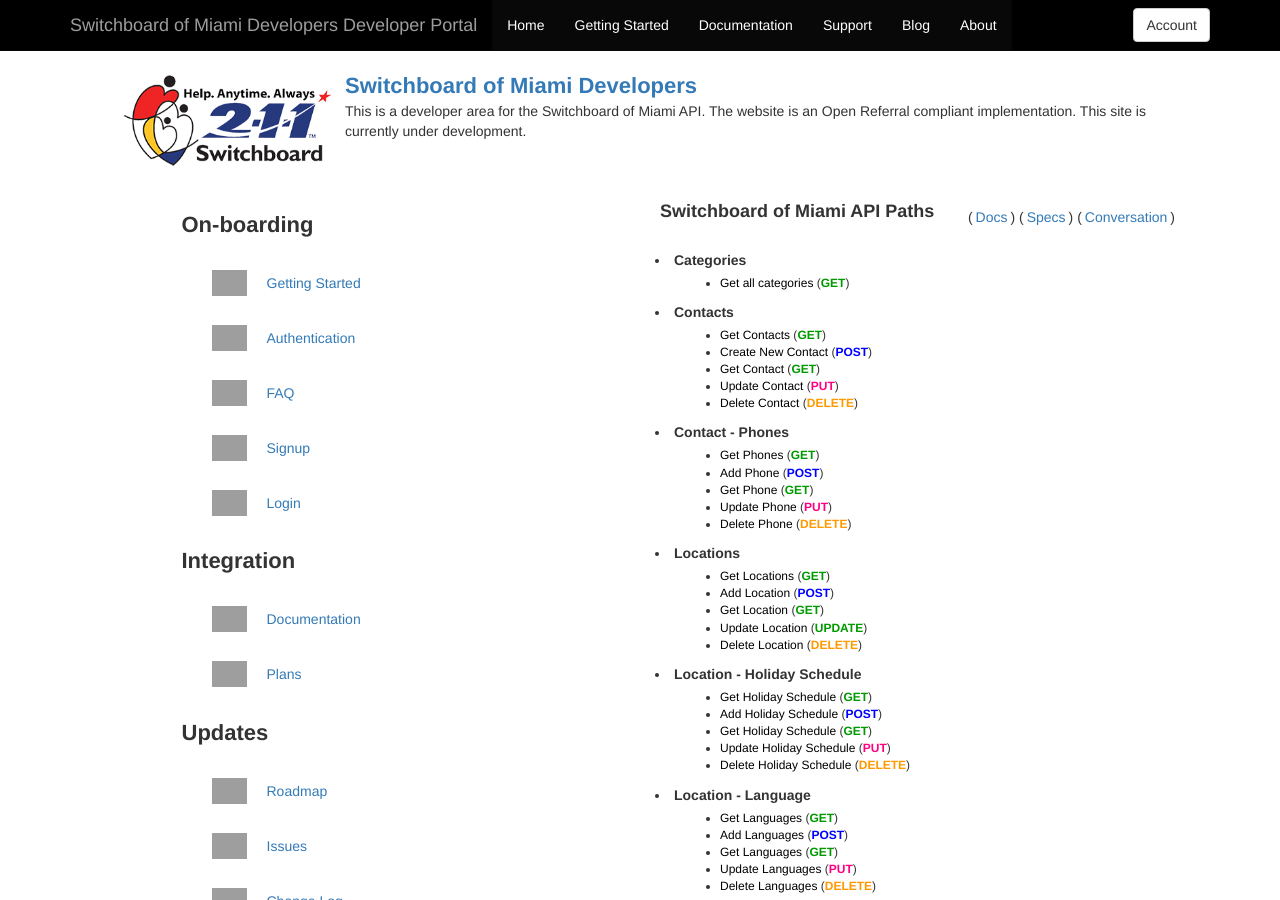
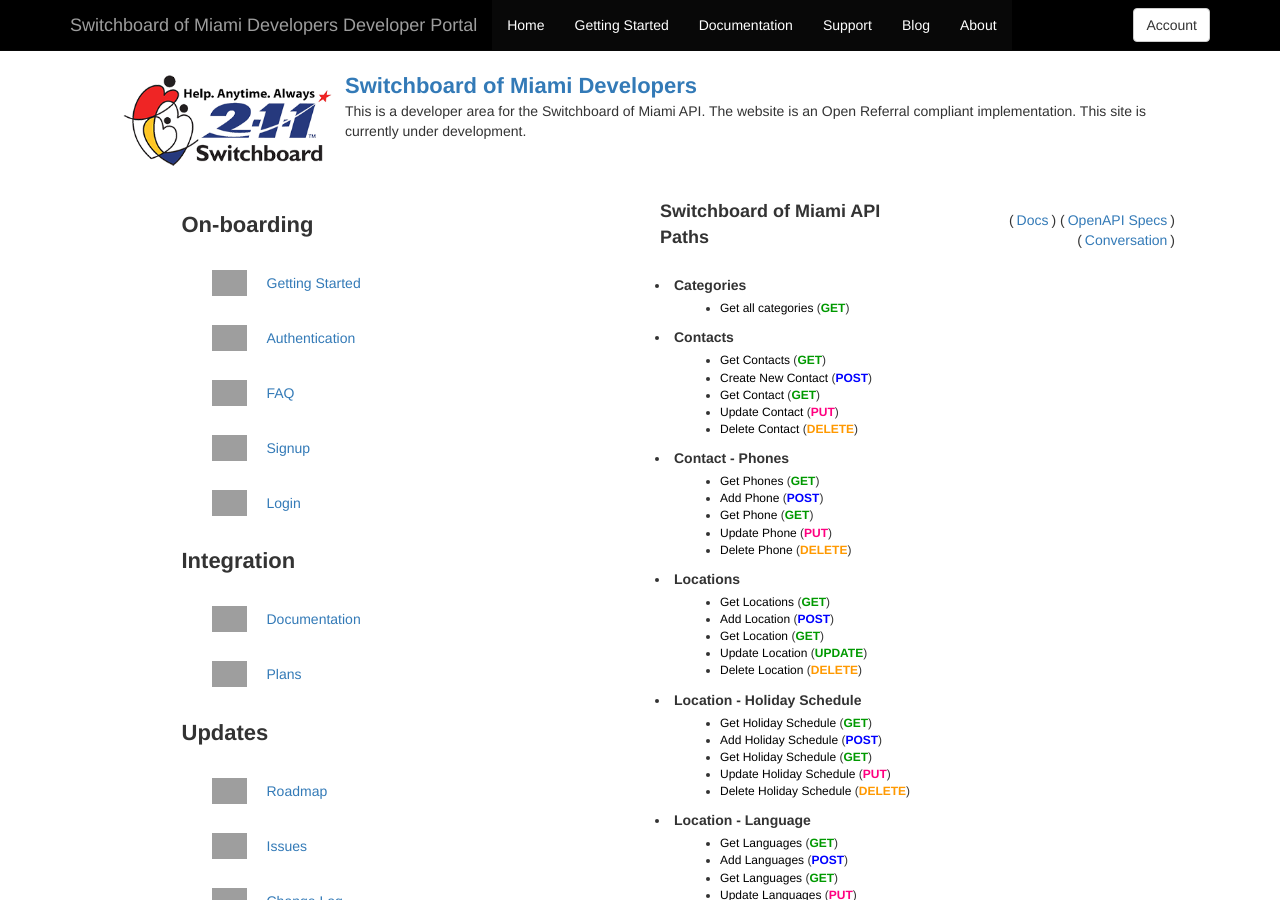
Before and after one commit to xrysanthos/developer-portal, a Jekyll site: the page built from index.html, in a window 1280 px wide and 900 px high, cut to the strip 0-900 px from the top of the window. Built offline with Jekyll 4.4.1, drawn with Linux system fonts in a browser that asks for light colours; nearby versions of some CDN libraries; library files that are not in the unit come from our copies; grey boxes are pictures that could not be loaded.

Commit message:
update text

```diff
--- a/index.html
+++ b/index.html
@@ -351,7 +351,7 @@
                       </td>
                       <td align="right">
                         (<a href="http://{{ site.github_org }}.github.io/{{ site.gitub_repo }}/{{ documentation_url }}" title="View Documentation" style="padding: 3px;">Docs</a>)
-                        (<a href="https://raw.githubusercontent.com/{{ site.github_org }}/{{ site.gitub_repo }}/master/_data/{{ openapi_spec_url }}" target="_blank" title="View OpenAPI Spec" style="padding: 3px;">Specs</a>)
+                        (<a href="https://raw.githubusercontent.com/{{ site.github_org }}/{{ site.gitub_repo }}/master/_data/{{ openapi_spec_url }}" target="_blank" title="View OpenAPI Spec" style="padding: 3px;">OpenAPI Specs</a>)
                         (<a href="/annotations/" title="Conversation" style="padding: 3px;">Conversation</a>)
                       </td>
                     </tr>
```
